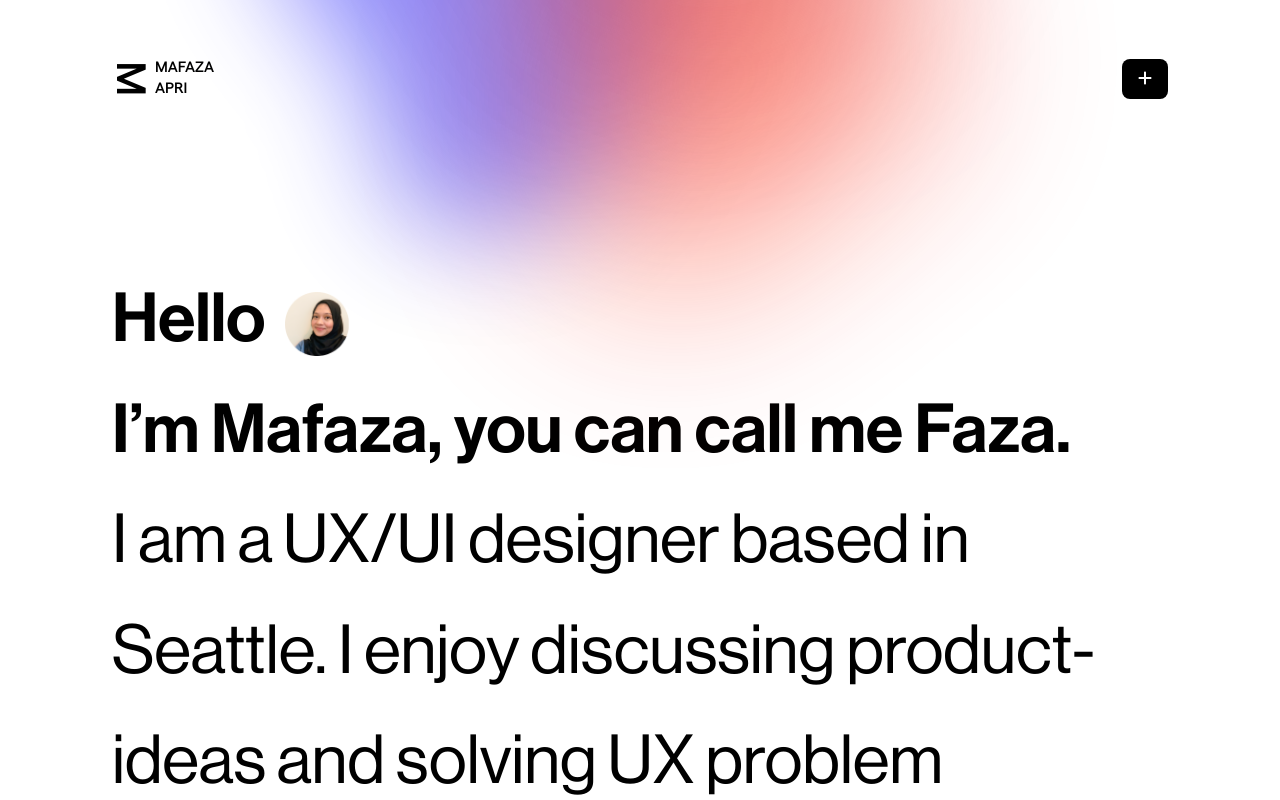
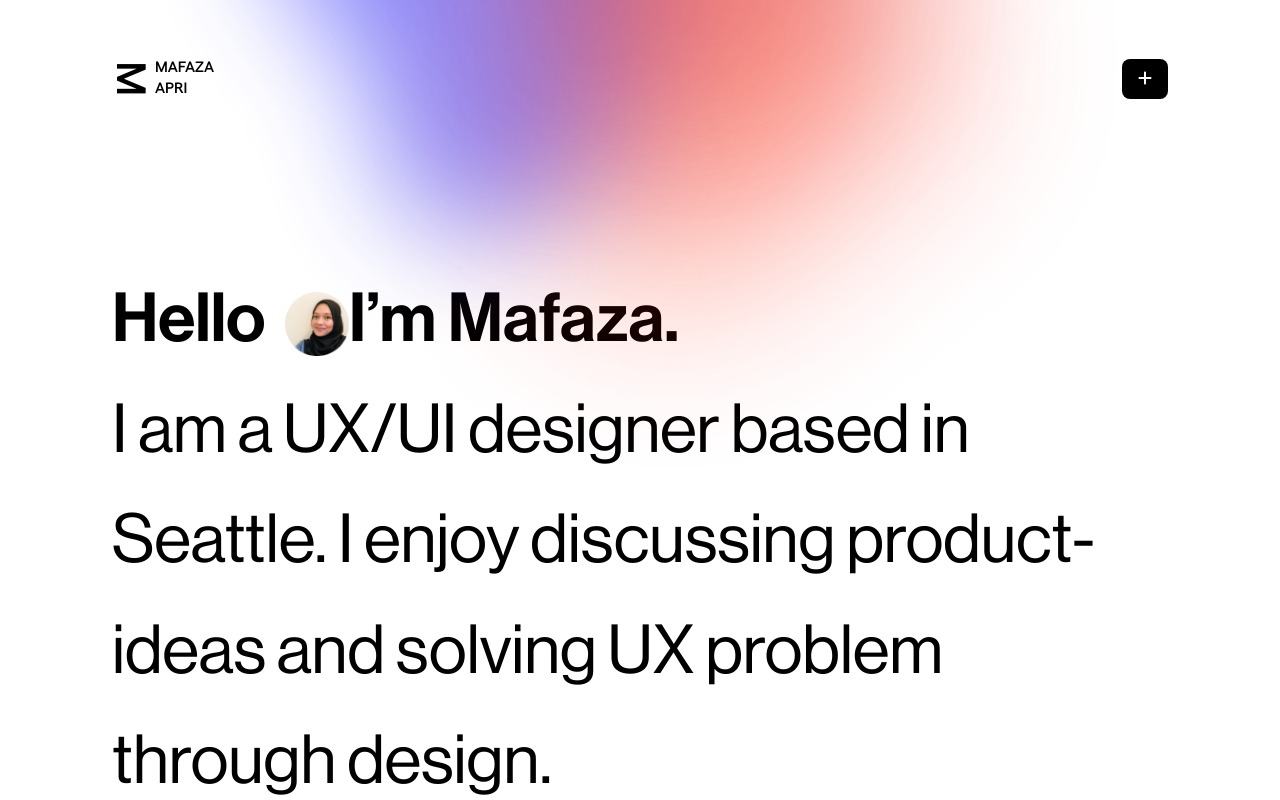
Before and after one commit to mafazaapri/mafazaapri.github.io, a React (Vite) app: page /#/about in a window 1280 px wide. Shown: the top 800 px of the page. Built offline with nearby package versions, Linux system fonts and the light colour scheme.

Commit message:
Update AboutPage.jsx

```diff
--- a/src/pages/AboutPage.jsx
+++ b/src/pages/AboutPage.jsx
@@ -18,7 +18,7 @@ export default function AboutPage() {
             <span className="font-medium">
             Hello{" "}
               <img src="/img/profile-pic.png" className="w-16 inline-block ms-2" />
-              <br />I’m Mafaza, you can call me Faza. {" "}
+              I’m Mafaza. {" "}
        </span>
 
                     <br />
```
